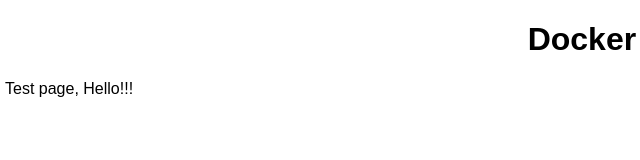
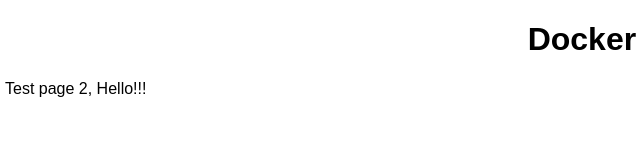
Before and after one commit to arman912/dockerproject, a plain HTML site: page index.html in a window 1280 px wide. Shown: the full height of the page, 3-643 px from the left. Drawn offline with Linux system fonts and the light colour scheme.

Commit message:
added 2 to index.html

```diff
--- a/index.html
+++ b/index.html
@@ -14,7 +14,7 @@ body {
 <body>
 
 <h1>Docker NGINX </h1>
-<p>Test page, Hello!!!</p>
+<p>Test page 2, Hello!!!</p>
 
 </body>
 </html>
```
